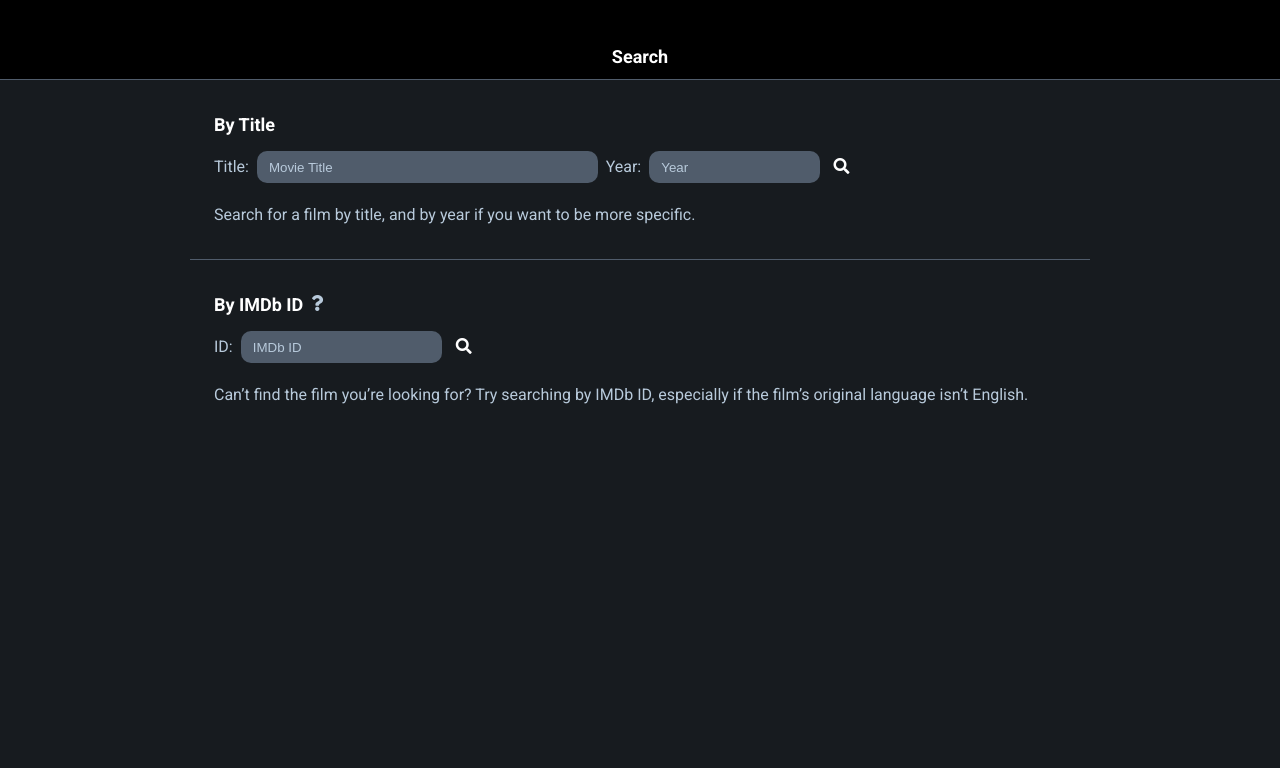
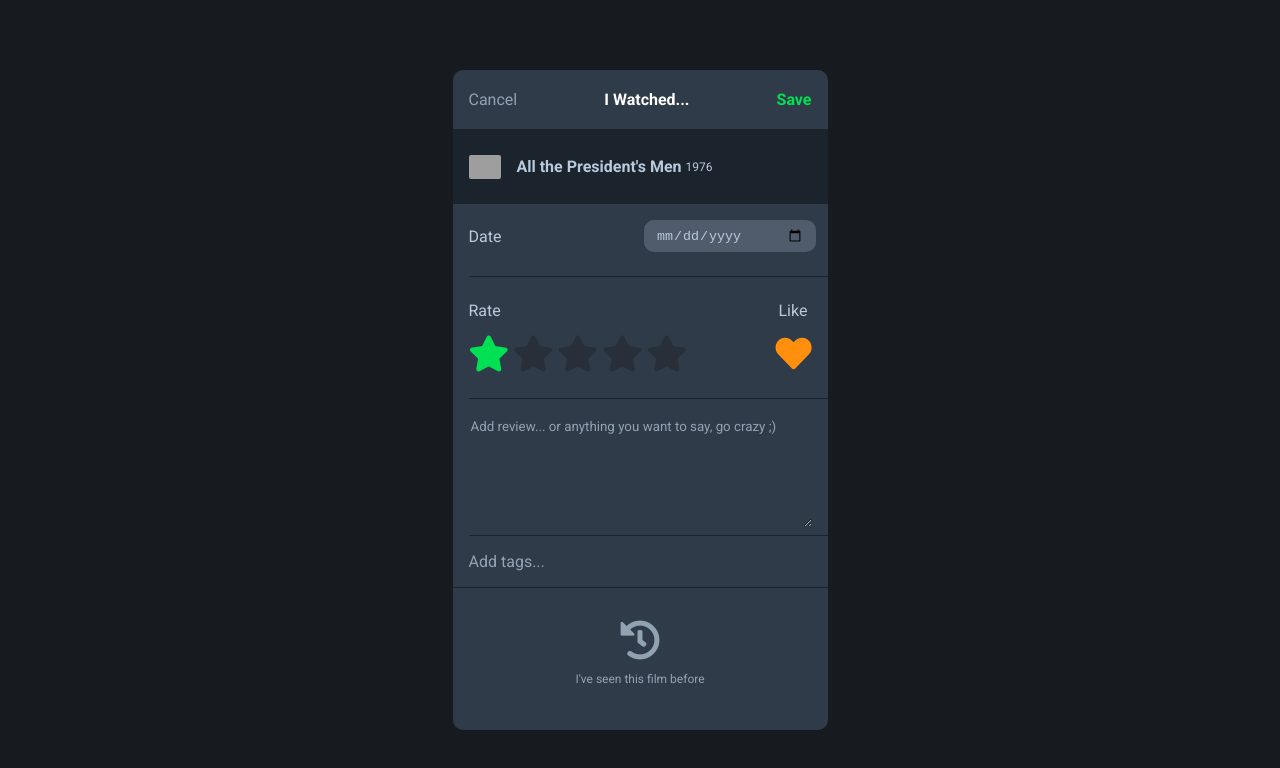
Before and after one commit to jamiecafirma/ajax-project, a website: page index.html in a window 1280 px wide. Drawn offline with Linux system fonts and the light colour scheme; grey boxes are pictures that could not be loaded.

Commit message:
Create a div with a modal-view=entry-form. Create a form that creates a diary entry for the movie #2.

```diff
--- a/css/layout.css
+++ b/css/layout.css
@@ -25,6 +25,14 @@
   width: 50%;
 }
 
+.mobile-width-third {
+  width: calc(100% / 3);
+}
+
+.mobile-width-two-thirds {
+  width: calc(200% / 3);
+}
+
 .pop-up {
   width: 320px;
   height: 450px;
@@ -36,6 +44,33 @@
 
 .modal-image {
   max-width: 300px;
+}
+
+#entry-form-modal {
+  position: fixed;
+  width: 100%;
+  height: 100vh;
+  display: flex;
+  justify-content: center;
+  align-items: flex-end;
+}
+
+.entry-bg {
+  width: 375px;
+  max-width: 400px;
+  height: 760px;
+  background-color: #303b49;
+  border-radius: 10px 10px 0 0;
+}
+
+#entry-review {
+  background-color: #303b49;
+  width: 100%;
+  height: 220px;
+  color: #91a2b3;
+  outline: none;
+  border: none;
+  font-family: 'Roboto', sans-serif;
 }
 
 img {
@@ -54,4 +89,17 @@ img {
   .pop-up {
     width: 560px;
   }
+
+  #entry-form-modal {
+    align-items: center;
+  }
+
+  .entry-bg {
+    height: 660px;
+    border-radius: 10px;
+  }
+
+  #entry-review {
+    height: 120px;
+  }
 }
--- a/css/styles.css
+++ b/css/styles.css
@@ -36,6 +36,18 @@ a {
   text-decoration: none;
 }
 
+.dark-grey-border {
+  border-bottom: solid #1b232c 0.1px;
+  border-top: none;
+  border-right: none;
+  border-left: none;
+  margin-left: 1rem;
+}
+
+.remove-margin-left {
+  margin-left: 0;
+}
+
 .hidden {
   display: none;
 }
@@ -52,8 +64,16 @@ a {
   color: #b8cadb;
 }
 
+.grey-text {
+  color: #91a2b3;
+}
+
 .white-text {
   color: white;
+}
+
+.green-text {
+  color: #00e053;
 }
 
 ::placeholder {
@@ -80,12 +100,32 @@ a {
   background-color: #171b1f;
 }
 
+.padding-sides-one-rem {
+  padding-left: 1rem;
+  padding-right: 1rem;
+}
+
+.padding-tb-50-rem {
+  padding-top: 0.5rem;
+  padding-bottom: 0.5rem;
+}
+
+.padding-tb-75-rem {
+  padding-top: 0.75rem;
+  padding-bottom: 0.75rem;
+}
+
 .padding-one-and-half-rem {
   padding: 1rem 1.5rem;
 }
 
 .text-center {
   text-align: center;
+}
+
+.flex-column {
+  display: flex;
+  flex-direction: column;
 }
 
 .align-center {
@@ -101,6 +141,11 @@ a {
 .justify-center {
   display: flex;
   justify-content: center;
+}
+
+.justify-space-between {
+  display: flex;
+  justify-content: space-between;
 }
 
 .justify-flex-end {
@@ -129,8 +174,28 @@ a {
   padding-top: 3rem;
 }
 
+.pt-1-5rem {
+  padding-top: 1.5rem;
+}
+
+.mr-4 {
+  margin-right: 4px;
+}
+
 .font-size-14 {
   font-size: 14px;
+}
+
+.font-size-12 {
+  font-size: 12px;
+}
+
+.font-weight-700 {
+  font-weight: 700;
+}
+
+.text-right {
+  text-align: right;
 }
 
 .film-info-header {
@@ -203,3 +268,57 @@ a {
   color: #3fbcf4;
   font-size: 12px;
 }
+
+.entry-form-poster {
+  width: 32px;
+  border-radius: 2px;
+  margin-right: 1rem;
+}
+
+.entry-form-dark-grey {
+  background-color: #1b232c;
+}
+
+.entry-form-header {
+  margin-top: 20px;
+  margin-bottom: 20px;
+}
+
+#entry-date {
+  width: 100%;
+}
+
+.fa-star {
+  color: #282f38;
+  margin-right: 4px;
+}
+
+.rated {
+  color: #00e053;
+}
+
+.stars-container {
+  font-size: 36px;
+  margin-bottom: 18px;
+}
+
+.fa-heart {
+  color: #282f38;
+}
+
+.liked {
+  color: #ff8f0d;
+}
+
+.heart-container {
+  font-size: 36px;
+  margin-bottom: 18px;
+}
+
+.width-37 {
+  width: 37px;
+}
+
+.fa-history {
+  font-size: 40px;
+}
--- a/index.html
+++ b/index.html
@@ -53,8 +53,77 @@
   </div>
   <div class="view hidden" data-view="search-result" id="search-result-view">
   </div>
+  <div class="modal" id="entry-form-modal" data-modal="entry-form">
+    <div class="entry-bg">
+      <form id="movie-entry-form">
+        <div class="row padding-sides-one-rem align-center justify-space-between">
+          <a class="grey-text" href="#">Cancel</a>
+          <p class="white-text font-weight-700 entry-form-header">I Watched...</p>
+          <a class="green-text font-weight-700" href="#">Save</a>
+        </div>
+        <div class="row entry-form-dark-grey padding-sides-one-rem padding-tb-75-rem align-center">
+          <img src="https://m.media-amazon.com/images/M/MV5BOWI2YWQxM2MtY2U4Yi00YjgzLTgwNzktN2ExNTgzNTIzMmUzXkEyXkFqcGdeQXVyMTAwMzUyOTc@._V1_SX300.jpg" alt="movie-poster" class="entry-form-poster">
+          <p class="font-weight-700 mr-4">All the President's Men</p>
+          <p class="font-size-12">1976</p>
+        </div>
+        <div class="row padding-sides-one-rem align-center padding-tb-75-rem">
+          <div class="mobile-width-half">
+            <label for="entry-date">Date</label>
+          </div>
+          <div class="mobile-width-half">
+            <input required
+            type="date"
+            id="entry-date"
+            name="entry-date">
+          </div>
+        </div>
+        <hr class="dark-grey-border">
+        <div class="row padding-sides-one-rem">
+          <div class="mobile-width-two-thirds">
+            <div class="row">
+              <p>Rate</p>
+            </div>
+            <div class="row stars-container">
+              <i class="fas fa-star rated" data-index="1"></i>
+              <i class="fas fa-star" data-index="2"></i>
+              <i class="fas fa-star" data-index="3"></i>
+              <i class="fas fa-star" data-index="4"></i>
+              <i class="fas fa-star" data-index="5"></i>
+            </div>
+          </div>
+          <div class="mobile-width-third flex-column align-flex-end">
+            <div class="row width-37 justify-center">
+              <p class="">Like</p>
+            </div>
+            <div class="row heart-container">
+              <i class="fas fa-heart liked"></i>
+            </div>
+          </div>
+        </div>
+        <hr class="dark-grey-border">
+        <div class="row padding-sides-one-rem">
+          <textarea required
+          type="text"
+          name="review"
+          id="entry-review"
+          class="padding-tb-75-rem"
+          placeholder="">Add review... or anything you want to say, go crazy ;)
+          </textarea>
+        </div>
+        <hr class="dark-grey-border">
+        <div class="row padding-sides-one-rem padding-tb-50-rem">
+          <a href="#" data-modal="tags" id="tags-link" class="grey-text">Add tags...</a>
+        </div>
+        <hr class="dark-grey-border remove-margin-left">
+        <div class="row padding-tb-75-rem flex-column align-center pt-1-5rem">
+          <i class="fas fa-history grey-text"></i>
+          <p class="grey-text font-size-12">I've seen this film before</p>
+        </div>
+      </form>
+    </div>
+  </div>
   <header>
-    <div class="view" data-view="search-films" id="search-films-header-view">
+    <div class="view hidden" data-view="search-films" id="search-films-header-view">
       <div class="row height-80 justify-center align-flex-end light-grey-border">
         <div class="column-full">
           <h3 class="text-center">Search</h3>
@@ -64,7 +133,7 @@
   </header>
   <main>
     <div class="container">
-      <div class="view" data-view="search-films" id="search-films-view">
+      <div class="view hidden" data-view="search-films" id="search-films-view">
         <div class="grey-bg light-grey-border padding-one-and-half-rem">
           <form class="row flex-wrap" id="search-movie-title">
             <div class="column-full">
--- a/js/main.js
+++ b/js/main.js
@@ -93,7 +93,7 @@ function createSearchResult(response) {
           </div>
         </div>
         <div class="mobile-width-half justify-flex-end align-center">
-          <div class="add-entry-btn justify-center align-center" data-modal="add-entry">
+          <div class="add-entry-btn justify-center align-center" data-modal="entry-form">
             <a href="#" class="white-plus">+</a>
           </div>
         </div>
@@ -205,7 +205,7 @@ function renderSearchResult(movie) {
 
   var $addEntryButton = document.createElement('div');
   $addEntryButton.className = 'add-entry-btn justify-center align-center';
-  $addEntryButton.setAttribute('data-modal', 'add-entry');
+  $addEntryButton.setAttribute('data-modal', 'entry-form');
   $buttonHalf.appendChild($addEntryButton);
 
   var $plusSign = document.createElement('a');
```
